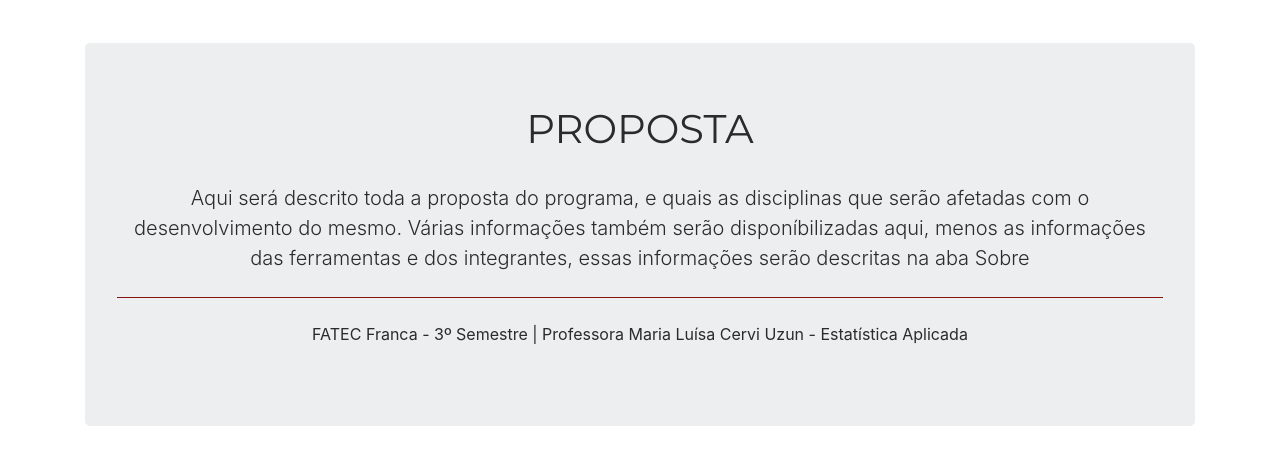
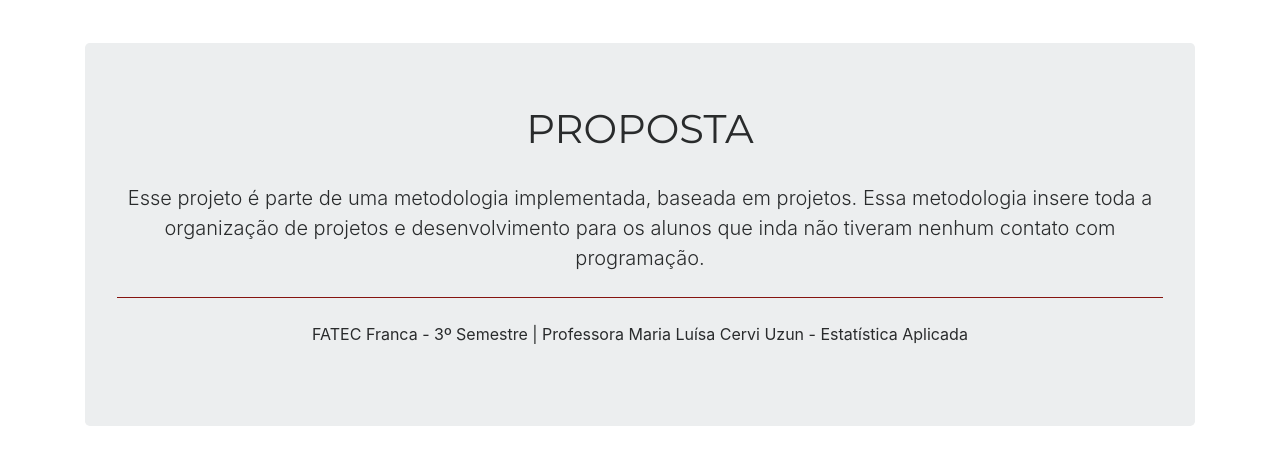
Before and after one commit to scheffeld/projetofatec, a Node project: template app/public/views/home.ejs in a window 1280 px wide. Shown: the part 188-653 px from the top of the page. Run offline with Node 20 templates, Linux system fonts and the light colour scheme; the template is opened without the code that fills it, so the values that code supplies are empty; some libraries are stand-ins or nearby versions.

Commit message:
Ajustando o objetivo do Home

```diff
--- a/app/public/views/home.ejs
+++ b/app/public/views/home.ejs
@@ -42,9 +42,7 @@
         <div class="jumbotron">
             <h1 class="display-5 light">PROPOSTA</h1>
             <br/>
-            <p class="lead">Aqui será descrito toda a proposta do programa, e quais as disciplinas que serão afetadas com o desenvolvimento
-                do mesmo. Várias informações também serão disponíbilizadas aqui, menos as informações das ferramentas
-                e dos integrantes, essas informações serão descritas na aba Sobre</p>
+            <p class="lead">Esse projeto é parte de uma metodologia implementada, baseada em projetos. Essa metodologia insere toda a organização de projetos e desenvolvimento para os alunos que inda não tiveram nenhum contato com programação.</p>
             <hr class="my-4" style="background-color: rgb(148, 22, 17);">
             <p>FATEC Franca - 3º Semestre | Professora Maria Luísa Cervi Uzun - Estatística Aplicada</p>
         </div>
```
